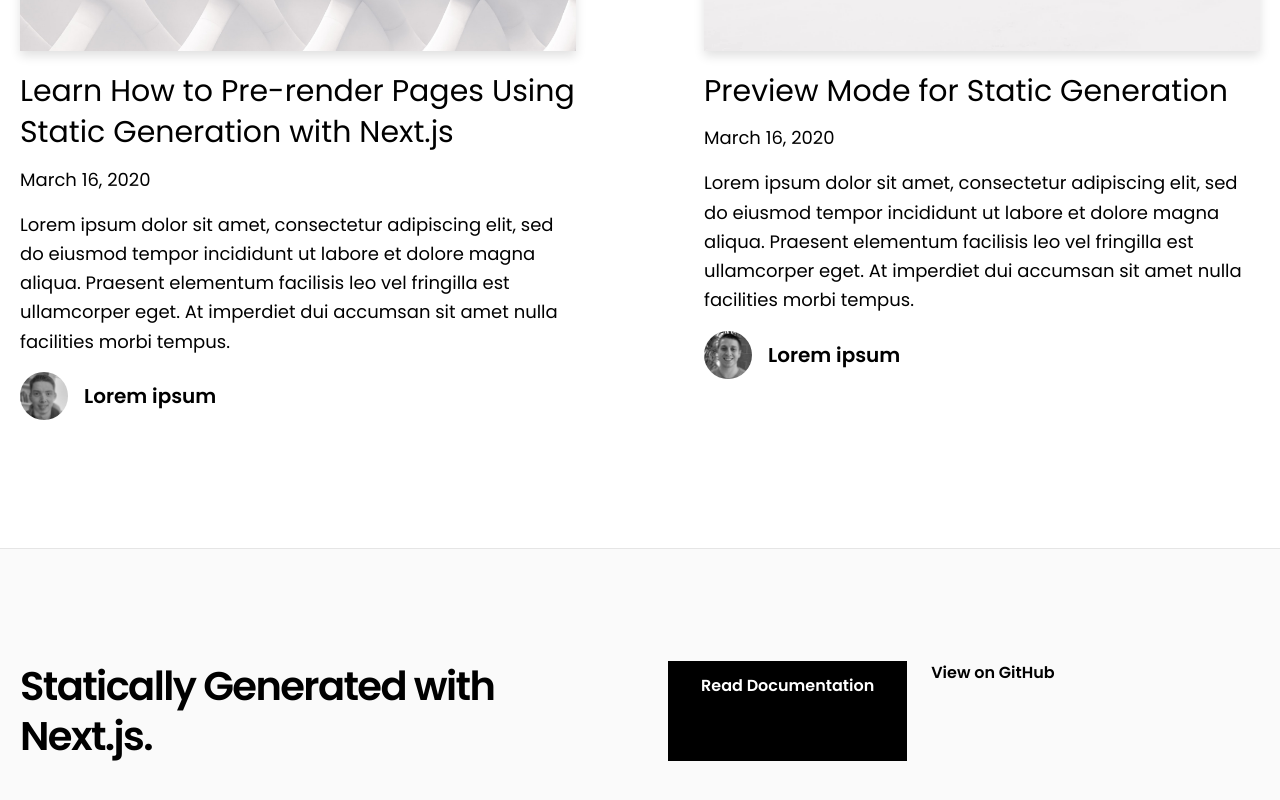
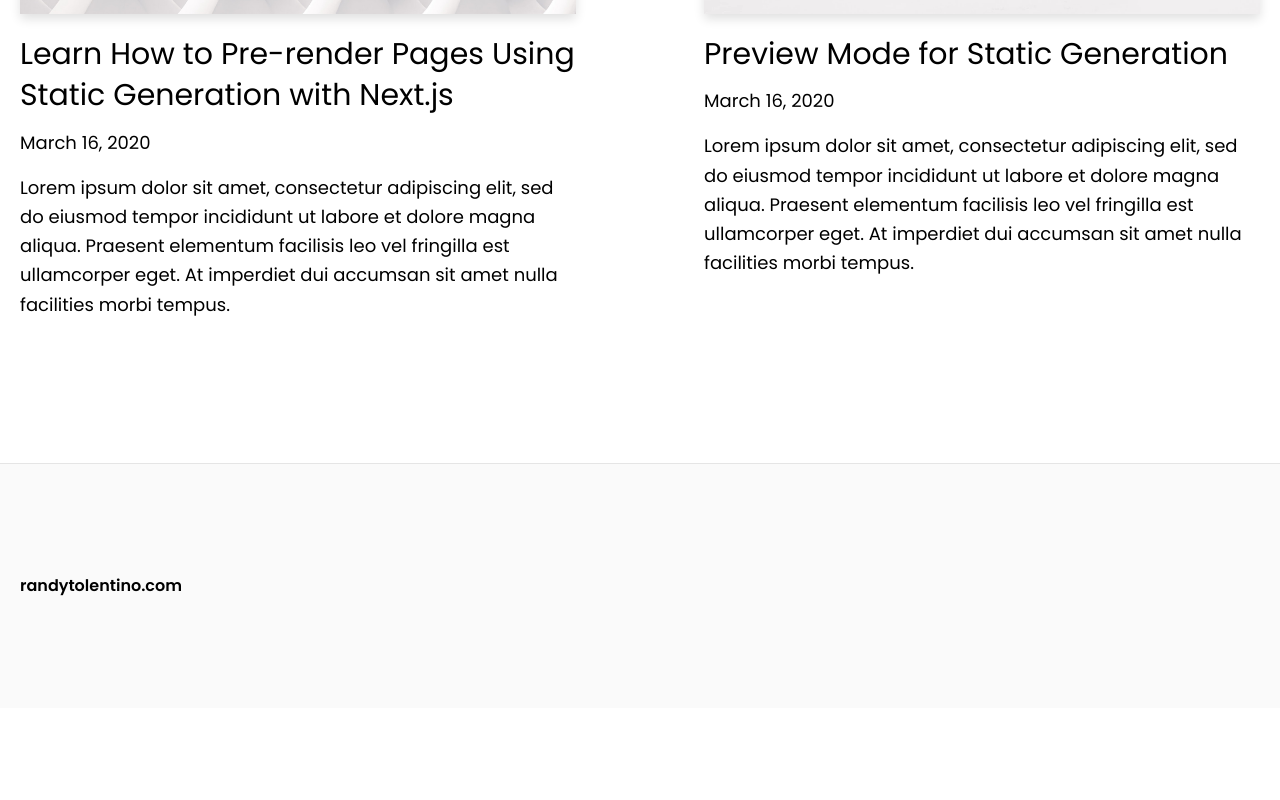
Before and after one commit to techtolentino/rt-26, a Next.js app: page / in a window 1280 px wide. Shown: the part 1563-2363 px from the top of the page. After the commit the page ends 2271 px from the top, so only its background shows below. Built offline with nearby package versions, Linux system fonts and the light colour scheme.

Commit message:
chore: clean up unused components

```diff
--- a/src/app/_components/alert.tsx
+++ /dev/null
@@ -1,48 +0,0 @@
-import Container from "@/app/_components/container";
-import { EXAMPLE_PATH } from "@/lib/constants";
-import cn from "classnames";
-
-type Props = {
-  preview?: boolean;
-};
-
-const Alert = ({ preview }: Props) => {
-  return (
-    <div
-      className={cn("border-b dark:bg-slate-800", {
-        "bg-neutral-800 border-neutral-800 text-white": preview,
-        "bg-neutral-50 border-neutral-200": !preview,
-      })}
-    >
-      <Container>
-        <div className="py-2 text-center text-sm">
-          {preview ? (
-            <>
-              This page is a preview.{" "}
-              <a
-                href="/api/exit-preview"
-                className="underline hover:text-teal-300 duration-200 transition-colors"
-              >
-                Click here
-              </a>{" "}
-              to exit preview mode.
-            </>
-          ) : (
-            <>
-              The source code for this blog is{" "}
-              <a
-                href={`https://github.com/vercel/next.js/tree/canary/examples/${EXAMPLE_PATH}`}
-                className="underline hover:text-blue-600 duration-200 transition-colors"
-              >
-                available on GitHub
-              </a>
-              .
-            </>
-          )}
-        </div>
-      </Container>
-    </div>
-  );
-};
-
-export default Alert;
--- a/src/app/_components/footer.tsx
+++ b/src/app/_components/footer.tsx
@@ -1,28 +1,13 @@
 import Container from "@/app/_components/container";
-import { EXAMPLE_PATH } from "@/lib/constants";
 
 export function Footer() {
   return (
     <footer className="bg-neutral-50 border-t border-neutral-200 dark:bg-slate-800">
       <Container>
         <div className="py-28 flex flex-col lg:flex-row">
-          <h3 className="text-4xl lg:text-[2.5rem] font-bold tracking-tighter leading-tight lg:text-left mb-10 lg:mb-0 lg:pr-4 lg:w-1/2">
-            Statically Generated with Next.js.
+          <h3 className="text-s font-bold leading-tight lg:text-left mb-10 lg:mb-0 lg:pr-4 lg:w-1/2">
+            randytolentino.com
           </h3>
-          <div className="flex flex-col lg:flex-row lg:pl-4 lg:w-1/2">
-            <a
-              href="https://nextjs.org/docs/app/building-your-application/routing/layouts-and-templates"
-              className="mx-3 bg-black hover:bg-white hover:text-black border border-black text-white font-bold py-3 px-12 lg:px-8 duration-200 transition-colors mb-6 lg:mb-0"
-            >
-              Read Documentation
-            </a>
-            <a
-              href={`https://github.com/vercel/next.js/tree/canary/examples/${EXAMPLE_PATH}`}
-              className="mx-3 font-bold hover:underline"
-            >
-              View on GitHub
-            </a>
-          </div>
         </div>
       </Container>
     </footer>
--- a/src/app/_components/header.tsx
+++ b/src/app/_components/header.tsx
@@ -4,7 +4,7 @@ const Header = () => {
   return (
     <h2 className="text-2xl md:text-4xl font-bold tracking-tight md:tracking-tighter leading-tight mb-20 mt-8 flex items-center">
       <Link href="/" className="hover:underline">
-        Blog
+        thoughts
       </Link>
       .
     </h2>
--- a/src/app/_components/hero-post.tsx
+++ b/src/app/_components/hero-post.tsx
@@ -1,4 +1,3 @@
-import Avatar from "@/app/_components/avatar";
 import CoverImage from "@/app/_components/cover-image";
 import { type Author } from "@/interfaces/author";
 import Link from "next/link";
@@ -13,14 +12,7 @@ type Props = {
   slug: string;
 };
 
-export function HeroPost({
-  title,
-  coverImage,
-  date,
-  excerpt,
-  author,
-  slug,
-}: Props) {
+export function HeroPost({ title, coverImage, date, excerpt, slug }: Props) {
   return (
     <section>
       <div className="mb-8 md:mb-16">
@@ -28,18 +20,17 @@ export function HeroPost({
       </div>
       <div className="md:grid md:grid-cols-2 md:gap-x-16 lg:gap-x-8 mb-20 md:mb-28">
         <div>
+          <div className="mb-4 md:mb-0 text-lg">
+            <DateFormatter dateString={date} />
+          </div>
           <h3 className="mb-4 text-4xl lg:text-5xl leading-tight">
             <Link href={`/posts/${slug}`} className="hover:underline">
               {title}
             </Link>
           </h3>
-          <div className="mb-4 md:mb-0 text-lg">
-            <DateFormatter dateString={date} />
-          </div>
         </div>
         <div>
           <p className="text-lg leading-relaxed mb-4">{excerpt}</p>
-          <Avatar name={author.name} picture={author.picture} />
         </div>
       </div>
     </section>
--- a/src/app/_components/post-preview.tsx
+++ b/src/app/_components/post-preview.tsx
@@ -1,6 +1,4 @@
-import { type Author } from "@/interfaces/author";
 import Link from "next/link";
-import Avatar from "./avatar";
 import CoverImage from "./cover-image";
 import DateFormatter from "./date-formatter";
 
@@ -9,18 +7,10 @@ type Props = {
   coverImage: string;
   date: string;
   excerpt: string;
-  author: Author;
   slug: string;
 };
 
-export function PostPreview({
-  title,
-  coverImage,
-  date,
-  excerpt,
-  author,
-  slug,
-}: Props) {
+export function PostPreview({ title, coverImage, date, excerpt, slug }: Props) {
   return (
     <div>
       <div className="mb-5">
@@ -35,7 +25,6 @@ export function PostPreview({
         <DateFormatter dateString={date} />
       </div>
       <p className="text-lg leading-relaxed mb-4">{excerpt}</p>
-      <Avatar name={author.name} picture={author.picture} />
     </div>
   );
 }
--- a/src/app/posts/[slug]/page.tsx
+++ b/src/app/posts/[slug]/page.tsx
@@ -21,7 +21,6 @@ export default async function Post(props: Params) {
 
   return (
     <main>
-      <Alert preview={post.preview} />
       <Container>
         <Header />
         <article className="mb-32">
```
